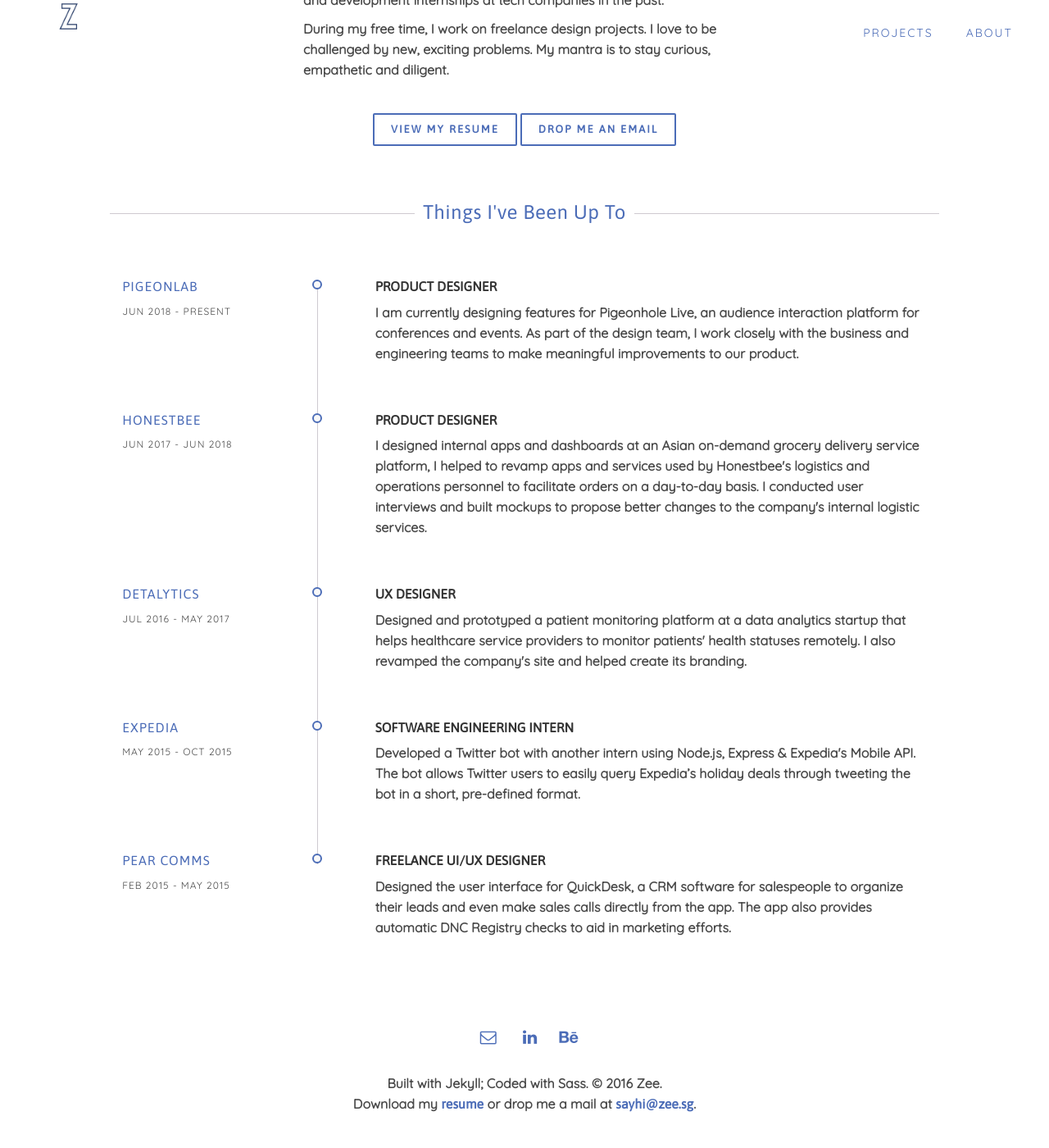
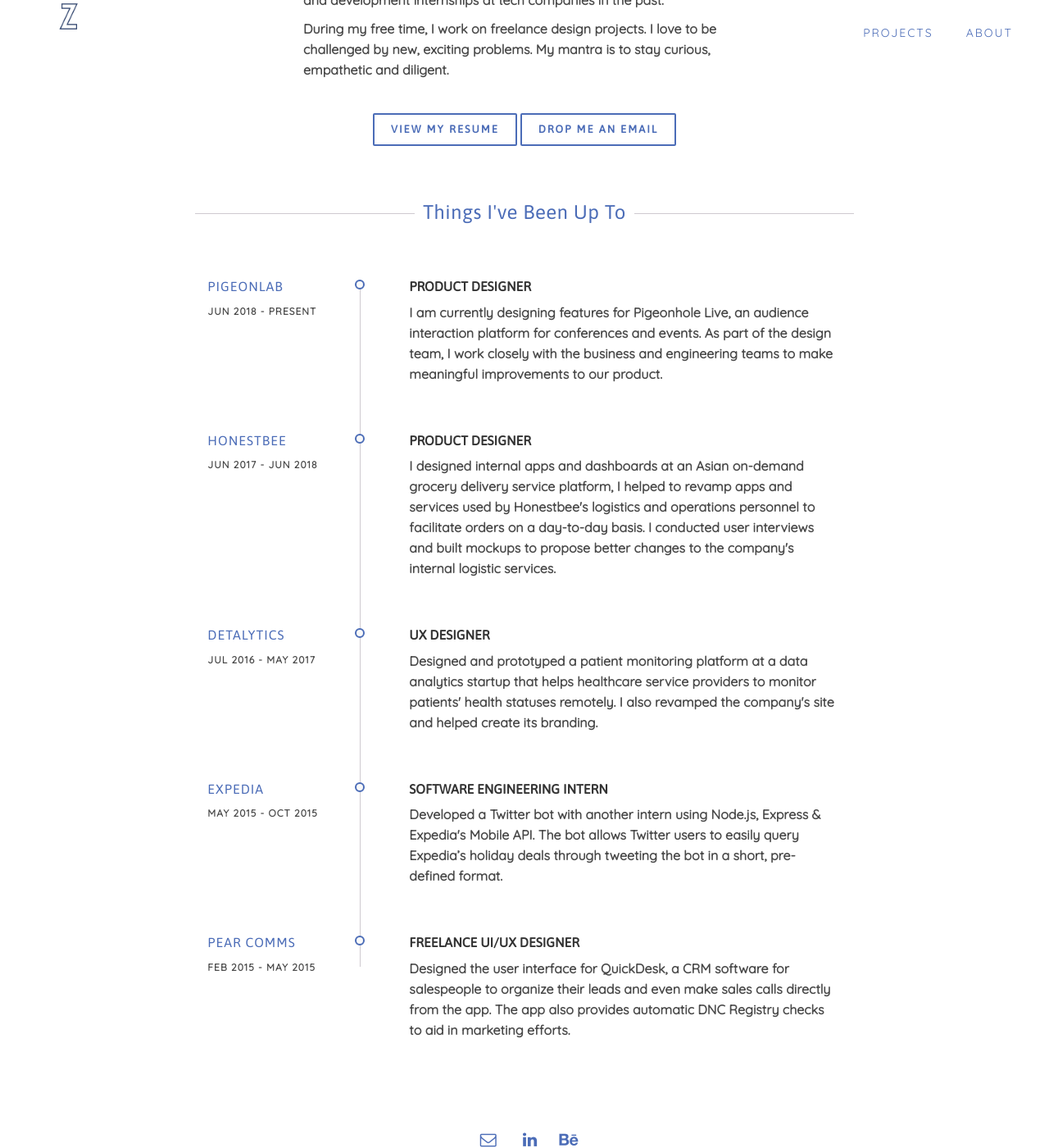
Before and after one commit to yzixuan/yzixuan.github.io, a Jekyll site: the page built from aboutme.html, in a window 1280 px wide and 1400 px high, scrolled down 342 px. Shown: the whole window at 82% size. Built offline with Jekyll 4.4.1, drawn with Linux system fonts in a browser that asks for light colours; nearby versions of some CDN libraries.

Commit message:
update content padding

```diff
--- a/_includes/experience.html
+++ b/_includes/experience.html
@@ -1,5 +1,5 @@
 <div class="container-fluid">
-    <div class="col-md-10 col-md-offset-1">
+    <div class="col-md-8 col-md-offset-2">
       <h3 class="line-title"><span>Things I've Been Up To</span></h3>
     </div>
     <!--<div class="section-title">
@@ -8,7 +8,7 @@
         <hr class="short-hr">
       </div>
     </div>!-->
-    <div class="col-md-10 col-md-offset-1 padding-extra-bottom">
+    <div class="col-md-8 col-md-offset-2 padding-extra-bottom">
       <ul class="timeline">
         <li>
           <div class="timeline-item no-circle">
--- a/_sass/_fonts.scss
+++ b/_sass/_fonts.scss
@@ -58,7 +58,7 @@ a:hover, a:focus {
 p {
   font-family: $base-font;
   font-size: 16px;
-  font-weight: 800;
+  font-weight: 600;
 
   /* anchor colors */
   a { color: $link-color; }
--- a/_sass/_sections.scss
+++ b/_sass/_sections.scss
@@ -158,10 +158,10 @@ h3.line-title span {
         font-size: 12px;
         text-transform: uppercase;
         letter-spacing: 1px;
-
-        b {
-          font-weight: 400;
-        }
+        font-weight: 600;
+        //b {
+          //font-weight: 600;
+        //}
       }
     }
 
```
